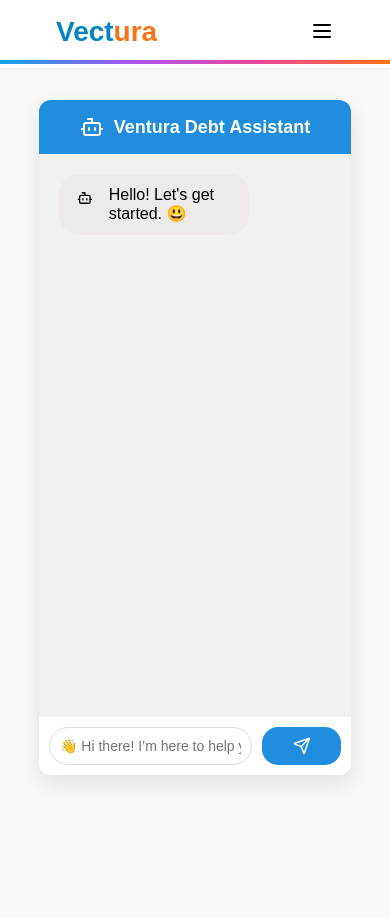
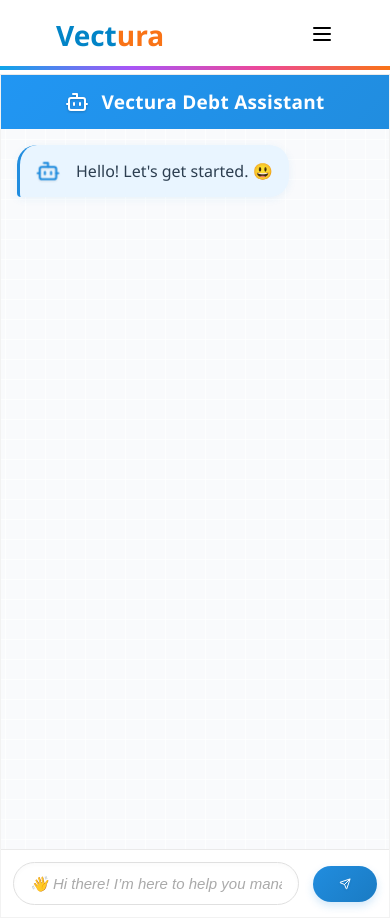
Before and after one commit to AananChopra/Vectura, a React (Vite) app in the folder frontend/: page /chat in a window 390 px wide. Before the commit the page ends 844 px from the top, so only its background shows below. Built offline with nearby package versions, Linux system fonts and the light colour scheme.

Commit message:
ai bot css upgrade

```diff
--- a/frontend/src/Components/AiBot/AiBot.css
+++ b/frontend/src/Components/AiBot/AiBot.css
@@ -6,133 +6,403 @@
 }
 
 body {
-    font-family: 'Arial', sans-serif;
-    background-color: #f9f9f9;
+  font-family: 'Segoe UI', 'Arial', sans-serif;
+  background-color: #f0f4f8;
+  color: #333;
 }
 
 /* Container and Header */
 .ai-chat-container {
   max-width: 80%;
-    margin: 0 auto;
-    margin-top: 2rem;
+  margin: 2rem auto;
   background-color: white;
-    border-radius: 12px;
-    box-shadow: 0px 8px 20px rgba(0, 0, 0, 0.1);
+  border-radius: 16px;
+  box-shadow: 0 10px 30px rgba(0, 0, 0, 0.08), 0 6px 12px rgba(0, 0, 0, 0.05);
   overflow: hidden;
   display: flex;
   flex-direction: column;
   height: 80vh;
+  transition: all 0.4s cubic-bezier(0.165, 0.84, 0.44, 1);
+  border: 1px solid rgba(0, 0, 0, 0.05);
 }
 
 .chat-header {
-    background-color: #218ddf;
+  background: linear-gradient(135deg, #2196f3, #218ddf);
   color: white;
-    padding: 15px;
+  padding: 18px 20px;
   display: flex;
   justify-content: center;
   align-items: center;
-    gap: 10px;
-    font-weight: bold;
-    font-size: 18px;
+  gap: 12px;
+  font-weight: 600;
+  font-size: 19px;
+  box-shadow: 0 4px 6px rgba(33, 141, 223, 0.1);
+  letter-spacing: 0.3px;
 }
 
 .chat-header svg {
   color: white;
+  filter: drop-shadow(0 1px 1px rgba(0, 0, 0, 0.2));
 }
 
 /* Messages */
 .chat-messages {
   flex: 1;
-    padding: 20px;
+  padding: 24px;
   overflow-y: auto;
-    background-color: #f1f1f1;
+  background-color: #f9fafc;
   display: flex;
   flex-direction: column;
-    gap: 10px;
+  gap: 18px;
+  scrollbar-width: thin;
+  scrollbar-color: #c1c1c1 transparent;
+  background-image: linear-gradient(rgba(255, 255, 255, 0.7) 1px, transparent 1px),
+                    linear-gradient(90deg, rgba(255, 255, 255, 0.7) 1px, transparent 1px);
+  background-size: 20px 20px;
+  background-position: center center;
+}
+
+.chat-messages::-webkit-scrollbar {
+  width: 6px;
+}
+
+.chat-messages::-webkit-scrollbar-track {
+  background: transparent;
+}
+
+.chat-messages::-webkit-scrollbar-thumb {
+  background-color: #c1c1c1;
+  border-radius: 3px;
+}
+
+.chat-messages::-webkit-scrollbar-thumb:hover {
+  background-color: #a8a8a8;
 }
 
 .message {
   max-width: 70%;
-    padding: 12px 18px;
+  padding: 16px 20px;
   border-radius: 20px;
   font-size: 1rem;
+  line-height: 1.5;
   word-wrap: break-word;
+  box-shadow: 0 2px 5px rgba(0, 0, 0, 0.05);
+  animation: fadeIn 0.4s cubic-bezier(0.175, 0.885, 0.32, 1.275);
+  position: relative;
+}
+
+@keyframes fadeIn {
+  from { opacity: 0; transform: translateY(10px); }
+  to { opacity: 1; transform: translateY(0); }
 }
 
 .message.bot {
   display: flex;
   align-self: flex-start;
-    justify-content: center;
-    background-color: rgb(239, 234, 234);
-    color: black;
+  background-color: #e9f5ff;
+  color: #2c3e50;
+  border-bottom-left-radius: 4px;
+  box-shadow: 0 2px 8px rgba(33, 141, 223, 0.08);
+  border-left: 3px solid #218ddf;
 }
 
-  .message-bot-logo{
-    color: black;
+.message-bot-logo {
+  color: #218ddf;
   margin-right: 1rem;
+  filter: drop-shadow(0 1px 1px rgba(0, 0, 0, 0.1));
+  animation: pulseIcon 1.5s infinite alternate ease-in-out;
+}
+
+@keyframes pulseIcon {
+  from { transform: scale(1); }
+  to { transform: scale(1.1); }
 }
 
 .message.user {
   display: flex;
   align-self: flex-end;
-    justify-content: center;
+  justify-content: flex-end;
+  background-color: #f0f7ff;
+  color: #2c3e50;
+  border-bottom-right-radius: 4px;
+  box-shadow: 0 2px 8px rgba(0, 0, 0, 0.05);
+  border-right: 3px solid #218ddf;
+}
+
+/* Typing indicator animation for bot */
+.typing-indicator {
+  display: flex;
   align-items: center;
-    background-color: rgb(239, 234, 234);
-    color: black;
+  gap: 5px;
+  padding: 10px 15px;
+  background-color: #e9f5ff;
+  border-radius: 20px;
+  align-self: flex-start;
+  max-width: fit-content;
+}
+
+.typing-indicator span {
+  width: 8px;
+  height: 8px;
+  background-color: #218ddf;
+  border-radius: 50%;
+  display: inline-block;
+  animation: typingBounce 1.4s infinite ease-in-out both;
+}
+
+.typing-indicator span:nth-child(1) {
+  animation-delay: -0.32s;
+}
+
+.typing-indicator span:nth-child(2) {
+  animation-delay: -0.16s;
+}
+
+@keyframes typingBounce {
+  0%, 80%, 100% { transform: scale(0); }
+  40% { transform: scale(1); }
 }
 
 /* Footer */
 .chat-footer {
-    padding: 10px;
+  padding: 16px 20px;
   background-color: #ffffff;
-    border-top: 1px solid #f1f1f1;
+  border-top: 1px solid #eaeaea;
   display: flex;
-    gap: 10px;
+  gap: 14px;
   align-items: center;
 }
 
 .chat-input {
   flex: 1;
-    padding: 10px;
-    border: 1px solid #ddd;
-    border-radius: 20px;
-    font-size: 14px;
+  padding: 14px 18px;
+  border: 1px solid #e0e0e0;
+  border-radius: 24px;
+  font-size: 15px;
   outline: none;
+  transition: all 0.25s ease;
+  box-shadow: 0 2px 5px rgba(0, 0, 0, 0.02) inset;
 }
 
 .chat-input:focus {
   border-color: #218ddf;
+  box-shadow: 0 0 0 3px rgba(33, 141, 223, 0.15);
+}
+
+.chat-input::placeholder {
+  color: #aaa;
+  font-style: italic;
 }
 
 .send-btn {
-    background-color: #218ddf;
-    padding: 10px;
+  background: linear-gradient(135deg, #218ddf, #1a7bc3);
+  padding: 14px;
   width: 5rem;
-    border-radius: 1rem;
+  border-radius: 24px;
   display: flex;
   justify-content: center;
   align-items: center;
   border: none;
   cursor: pointer;
+  transition: all 0.25s ease;
+  box-shadow: 0 4px 8px rgba(33, 141, 223, 0.2);
+}
+
+.send-btn:hover {
+  background: linear-gradient(135deg, #1a7bc3, #146cb1);
+  transform: translateY(-2px);
+  box-shadow: 0 6px 12px rgba(33, 141, 223, 0.25);
+}
+
+.send-btn:active {
+  transform: translateY(1px);
+  box-shadow: 0 2px 4px rgba(33, 141, 223, 0.2);
 }
 
 .send-btn svg {
   color: white;
   width: 30%;
   height: 30%;
+  filter: drop-shadow(0 1px 1px rgba(0, 0, 0, 0.1));
 }
 
 .submit-btn {
-    padding: 12px 20px;
-    background-color: #28a745;
+  padding: 16px 24px;
+  background: linear-gradient(135deg, #28a745, #218838);
   color: white;
   border: none;
-    border-radius: 10px;
+  border-radius: 24px;
   font-size: 16px;
+  font-weight: 600;
   cursor: pointer;
   width: 100%;
+  transition: all 0.25s ease;
+  box-shadow: 0 4px 8px rgba(40, 167, 69, 0.2);
+  letter-spacing: 0.5px;
+  text-transform: uppercase;
 }
 
 .submit-btn:hover {
-    background-color: #218838;
+  background: linear-gradient(135deg, #218838, #1e7e34);
+  transform: translateY(-2px);
+  box-shadow: 0 6px 12px rgba(40, 167, 69, 0.25);
 }
+
+.submit-btn:active {
+  transform: translateY(1px);
+  box-shadow: 0 2px 4px rgba(40, 167, 69, 0.2);
+}
+
+/* New feature: emoji picker button */
+.emoji-btn {
+  background-color: transparent;
+  color: #888;
+  border: none;
+  border-radius: 50%;
+  width: 40px;
+  height: 40px;
+  display: flex;
+  justify-content: center;
+  align-items: center;
+  cursor: pointer;
+  transition: all 0.2s ease;
+}
+
+.emoji-btn:hover {
+  color: #218ddf;
+  background-color: #f0f7ff;
+}
+
+/* Responsive adjustments */
+@media (max-width: 992px) {
+  .ai-chat-container {
+    max-width: 90%;
+  }
+}
+
+@media (max-width: 768px) {
+  .ai-chat-container {
+    max-width: 95%;
+    height: 85vh;
+    margin: 1.5rem auto;
+  }
+
+  .message {
+    max-width: 85%;
+    padding: 14px 16px;
+  }
+}
+
+@media (max-width: 576px) {
+  .ai-chat-container {
+    max-width: 100%;
+    margin: 0;
+    height: 100vh;
+    border-radius: 0;
+    box-shadow: none;
+  }
+
+  .chat-header {
+    padding: 14px;
+  }
+
+  .chat-messages {
+    padding: 16px;
+  }
+
+  .chat-footer {
+    padding: 12px;
+  }
+
+  .send-btn {
+    width: 4rem;
+    padding: 12px;
+  }
+
+  .chat-input {
+    padding: 12px 16px;
+  }
+}
+
+/* Dark mode support */
+@media (prefers-color-scheme: dark) {
+  body {
+    background-color: #121212;
+    color: #f0f0f0;
+  }
+
+  .ai-chat-container {
+    background-color: #1e1e1e;
+    box-shadow: 0 10px 30px rgba(0, 0, 0, 0.2);
+    border: 1px solid rgba(255, 255, 255, 0.05);
+  }
+
+  .chat-messages {
+    background-color: #1a1a1a;
+    background-image: linear-gradient(rgba(255, 255, 255, 0.05) 1px, transparent 1px),
+                      linear-gradient(90deg, rgba(255, 255, 255, 0.05) 1px, transparent 1px);
+  }
+
+  .message.bot {
+    background-color: #192734;
+    color: #e1e8ed;
+    box-shadow: 0 2px 8px rgba(0, 0, 0, 0.2);
+  }
+
+  .message.user {
+    background-color: #162d40;
+    color: #e1e8ed;
+    box-shadow: 0 2px 8px rgba(0, 0, 0, 0.2);
+  }
+
+  .chat-footer {
+    background-color: #1e1e1e;
+    border-top: 1px solid #333;
+  }
+
+  .chat-input {
+    background-color: #2a2a2a;
+    border-color: #444;
+    color: #f0f0f0;
+  }
+
+  .chat-input::placeholder {
+    color: #888;
+  }
+}
+
+/* Accessibility improvements */
+.sr-only {
+  position: absolute;
+  width: 1px;
+  height: 1px;
+  padding: 0;
+  margin: -1px;
+  overflow: hidden;
+  clip: rect(0, 0, 0, 0);
+  white-space: nowrap;
+  border-width: 0;
+}
+
+/* Focus visible styles for keyboard navigation */
+*:focus-visible {
+  outline: 3px solid #218ddf;
+  outline-offset: 2px;
+}
+
+/* Print styles */
+@media print {
+  .ai-chat-container {
+    height: auto;
+    box-shadow: none;
+    border: 1px solid #ddd;
+  }
+
+  .chat-footer {
+    display: none;
+  }
+
+  .chat-messages {
+    overflow: visible;
+  }
+}
--- a/frontend/src/Components/AiBot/AiBot.jsx
+++ b/frontend/src/Components/AiBot/AiBot.jsx
@@ -67,7 +67,7 @@
     <div className="ai-chat-container">
       <div className="chat-header">
         <Bot size={24} />
-        <span>Ventura Debt Assistant</span>
+        <span>Vectura Debt Assistant</span>
       </div>
       <div className="chat-messages">
         {messages.map((message, index) => (
```
Lines whose indentation alone changed are shown as unchanged.
